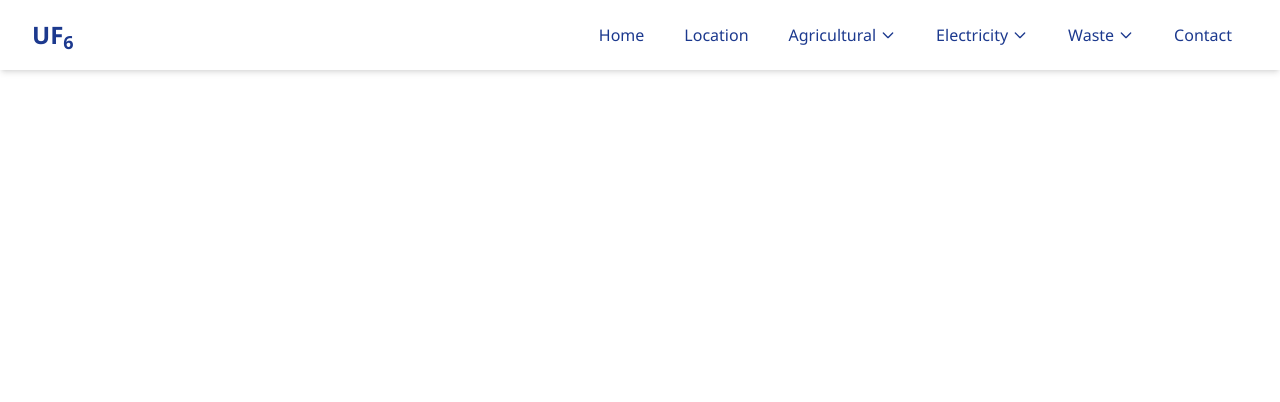
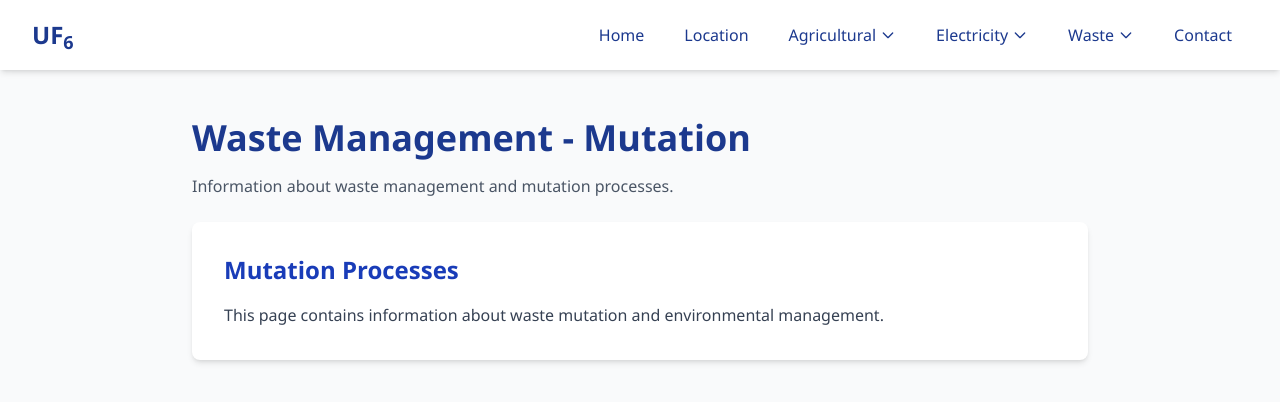
Before and after one commit to Phyomyatmin646/Hackatom, a React (Vite) app: page /locations/mutation in a window 1280 px wide. Shown: the top 402 px of the page. Built offline with nearby package versions, Linux system fonts and the light colour scheme.

Commit message:
fixed route location

```diff
--- a/src/App.jsx
+++ b/src/App.jsx
@@ -3,11 +3,15 @@ import Navbar from './components/Navbar.jsx';
 import Home from './pages/Home.jsx';
 import About from './pages/About.jsx';
 import Contact from './pages/Contact.jsx';
+import Location from './pages/location.jsx';
 import DataCenter from './pages/locations/DataCenter.jsx';
 import Farms from './pages/locations/Farms.jsx';
 import Operators from './pages/locations/Operators.jsx';
 import Kalay from './pages/locations/Kalay.jsx';
-import MainLongyi from './pages/locations/Main-longyi.jsx'; // ✅ Fixed
+import MainLongyi from './pages/locations/Main-longyi.jsx';
+import Grid from './pages/locations/Grid.jsx';
+import Mutation from './pages/locations/Mutation.jsx';
+import SoilErosion from './pages/locations/SoilErosion.jsx';
 
 function App() {
   return (
@@ -16,12 +20,18 @@ function App() {
       <Routes>
         <Route path="/" element={<Home />} />
         <Route path="/about" element={<About />} />
+        <Route path="/location" element={<Location />} />
         <Route path="/contact" element={<Contact />} />
         <Route path="/locations/data-center" element={<DataCenter />} />
         <Route path="/locations/farms" element={<Farms />} />
         <Route path="/locations/operators" element={<Operators />} />
+        <Route path="/locations/thantlang" element={<Operators />} />
+        <Route path="/locations/tedim" element={<Operators />} />
         <Route path="/locations/kalay" element={<Kalay />} />
         <Route path="/locations/main-longyi" element={<MainLongyi />} />
+        <Route path="/locations/grid" element={<Grid />} />
+        <Route path="/locations/mutation" element={<Mutation />} />
+        <Route path="/locations/soil-erosion" element={<SoilErosion />} />
       </Routes>
     </div>
   );
--- a/src/index.css
+++ b/src/index.css
@@ -1,11 +1,5 @@
 @import "tailwindcss";
 @import 'leaflet/dist/leaflet.css';
-
-
-
-@tailwind base;
-@tailwind components;
-@tailwind utilities;
 
 /* Scroll Fade-in Up Animation */
 @keyframes fadeInUp {
--- a/src/pages/Contact.jsx
+++ b/src/pages/Contact.jsx
@@ -54,7 +54,7 @@ const Contact = () => {
 
               <div className="space-y-4 md:space-y-6">
                 <div className="flex items-start gap-4">
-                  <div className="flex-shrink-0 w-10 h-10 md:w-12 md:h-12 bg-blue-100 rounded-lg flex items-center justify-center">
+                  <div className="shrink-0 w-10 h-10 md:w-12 md:h-12 bg-blue-100 rounded-lg flex items-center justify-center">
                     <svg className="w-5 h-5 md:w-6 md:h-6 text-blue-900" fill="none" viewBox="0 0 24 24" stroke="currentColor">
                       <path strokeLinecap="round" strokeLinejoin="round" strokeWidth={2} d="M3 8l7.89 5.26a2 2 0 002.22 0L21 8M5 19h14a2 2 0 002-2V7a2 2 0 00-2-2H5a2 2 0 00-2 2v10a2 2 0 002 2z" />
                     </svg>
@@ -66,7 +66,7 @@ const Contact = () => {
                 </div>
 
                 <div className="flex items-start gap-4">
-                  <div className="flex-shrink-0 w-10 h-10 md:w-12 md:h-12 bg-blue-100 rounded-lg flex items-center justify-center">
+                  <div className="shrink-0 w-10 h-10 md:w-12 md:h-12 bg-blue-100 rounded-lg flex items-center justify-center">
                     <svg className="w-5 h-5 md:w-6 md:h-6 text-blue-900" fill="none" viewBox="0 0 24 24" stroke="currentColor">
                       <path strokeLinecap="round" strokeLinejoin="round" strokeWidth={2} d="M3 5a2 2 0 012-2h3.28a1 1 0 01.948.684l1.498 4.493a1 1 0 01-.502 1.21l-2.257 1.13a11.042 11.042 0 005.516 5.516l1.13-2.257a1 1 0 011.21-.502l4.493 1.498a1 1 0 01.684.949V19a2 2 0 01-2 2h-1C9.716 21 3 14.284 3 6V5z" />
                     </svg>
@@ -78,7 +78,7 @@ const Contact = () => {
                 </div>
 
                 <div className="flex items-start gap-4">
-                  <div className="flex-shrink-0 w-10 h-10 md:w-12 md:h-12 bg-blue-100 rounded-lg flex items-center justify-center">
+                  <div className="shrink-0 w-10 h-10 md:w-12 md:h-12 bg-blue-100 rounded-lg flex items-center justify-center">
                     <svg className="w-5 h-5 md:w-6 md:h-6 text-blue-900" fill="none" viewBox="0 0 24 24" stroke="currentColor">
                       <path strokeLinecap="round" strokeLinejoin="round" strokeWidth={2} d="M17.657 16.657L13.414 20.9a1.998 1.998 0 01-2.827 0l-4.244-4.243a8 8 0 1111.314 0z" />
                       <path strokeLinecap="round" strokeLinejoin="round" strokeWidth={2} d="M15 11a3 3 0 11-6 0 3 3 0 016 0z" />
--- /dev/null
+++ b/src/pages/locations/Grid.jsx
@@ -0,0 +1,21 @@
+import React from 'react';
+
+const Grid = () => {
+  return (
+    <div className="min-h-screen bg-gray-50 py-12 px-4 sm:px-6 lg:px-8">
+      <div className="max-w-4xl mx-auto">
+        <h1 className="text-4xl font-bold text-blue-900 mb-4">Electricity Grid</h1>
+        <p className="text-gray-600 mb-6">Information about the electricity grid infrastructure and distribution systems.</p>
+
+        <div className="bg-white rounded-lg shadow-md p-8">
+          <h2 className="text-2xl font-bold text-blue-800 mb-4">Grid Infrastructure</h2>
+          <p className="text-gray-700 leading-relaxed">
+            This page contains information about the electricity grid systems and distribution networks.
+          </p>
+        </div>
+      </div>
+    </div>
+  );
+};
+
+export default Grid;
--- /dev/null
+++ b/src/pages/locations/Mutation.jsx
@@ -0,0 +1,21 @@
+import React from 'react';
+
+const Mutation = () => {
+  return (
+    <div className="min-h-screen bg-gray-50 py-12 px-4 sm:px-6 lg:px-8">
+      <div className="max-w-4xl mx-auto">
+        <h1 className="text-4xl font-bold text-blue-900 mb-4">Waste Management - Mutation</h1>
+        <p className="text-gray-600 mb-6">Information about waste management and mutation processes.</p>
+
+        <div className="bg-white rounded-lg shadow-md p-8">
+          <h2 className="text-2xl font-bold text-blue-800 mb-4">Mutation Processes</h2>
+          <p className="text-gray-700 leading-relaxed">
+            This page contains information about waste mutation and environmental management.
+          </p>
+        </div>
+      </div>
+    </div>
+  );
+};
+
+export default Mutation;
--- /dev/null
+++ b/src/pages/locations/SoilErosion.jsx
@@ -0,0 +1,21 @@
+import React from 'react';
+
+const SoilErosion = () => {
+  return (
+    <div className="min-h-screen bg-gray-50 py-12 px-4 sm:px-6 lg:px-8">
+      <div className="max-w-4xl mx-auto">
+        <h1 className="text-4xl font-bold text-blue-900 mb-4">Soil Erosion Management</h1>
+        <p className="text-gray-600 mb-6">Information about soil erosion prevention and management strategies.</p>
+
+        <div className="bg-white rounded-lg shadow-md p-8">
+          <h2 className="text-2xl font-bold text-blue-800 mb-4">Erosion Control</h2>
+          <p className="text-gray-700 leading-relaxed">
+            This page contains information about soil erosion and conservation practices.
+          </p>
+        </div>
+      </div>
+    </div>
+  );
+};
+
+export default SoilErosion;
```
